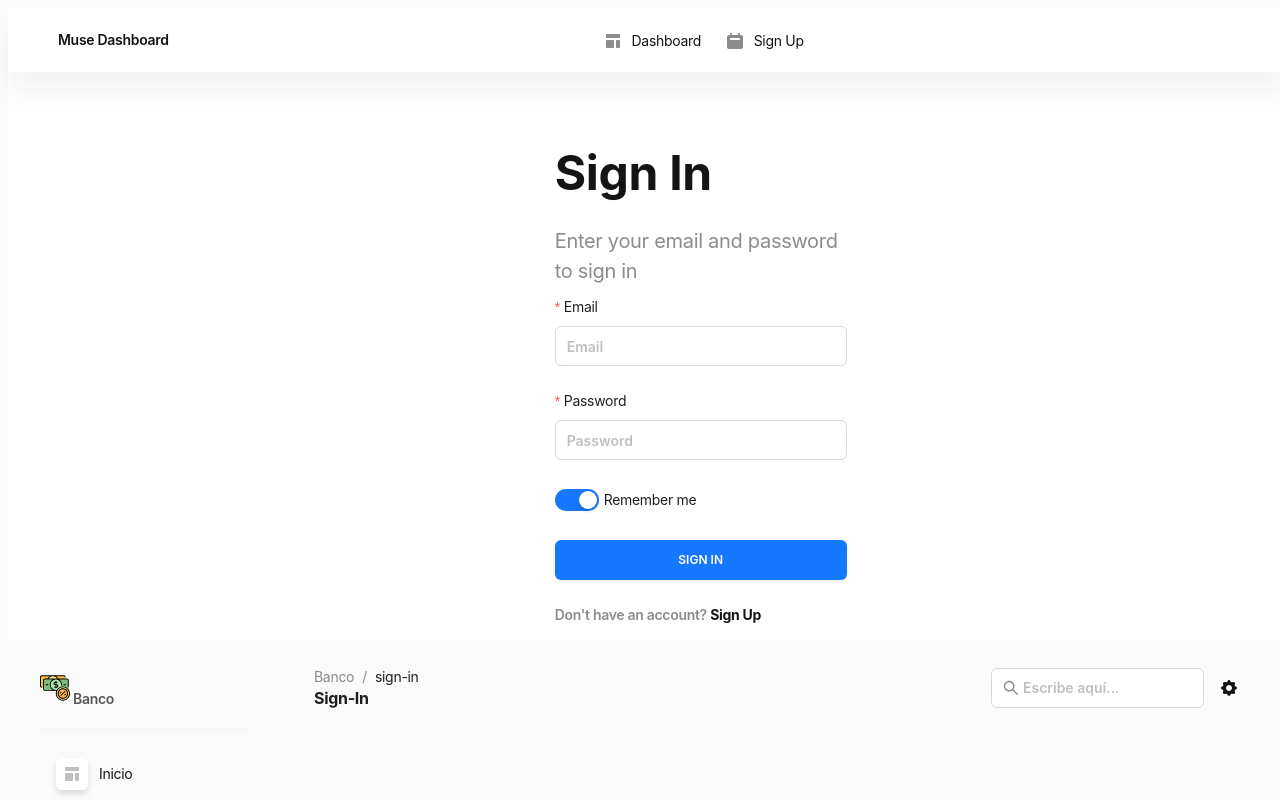
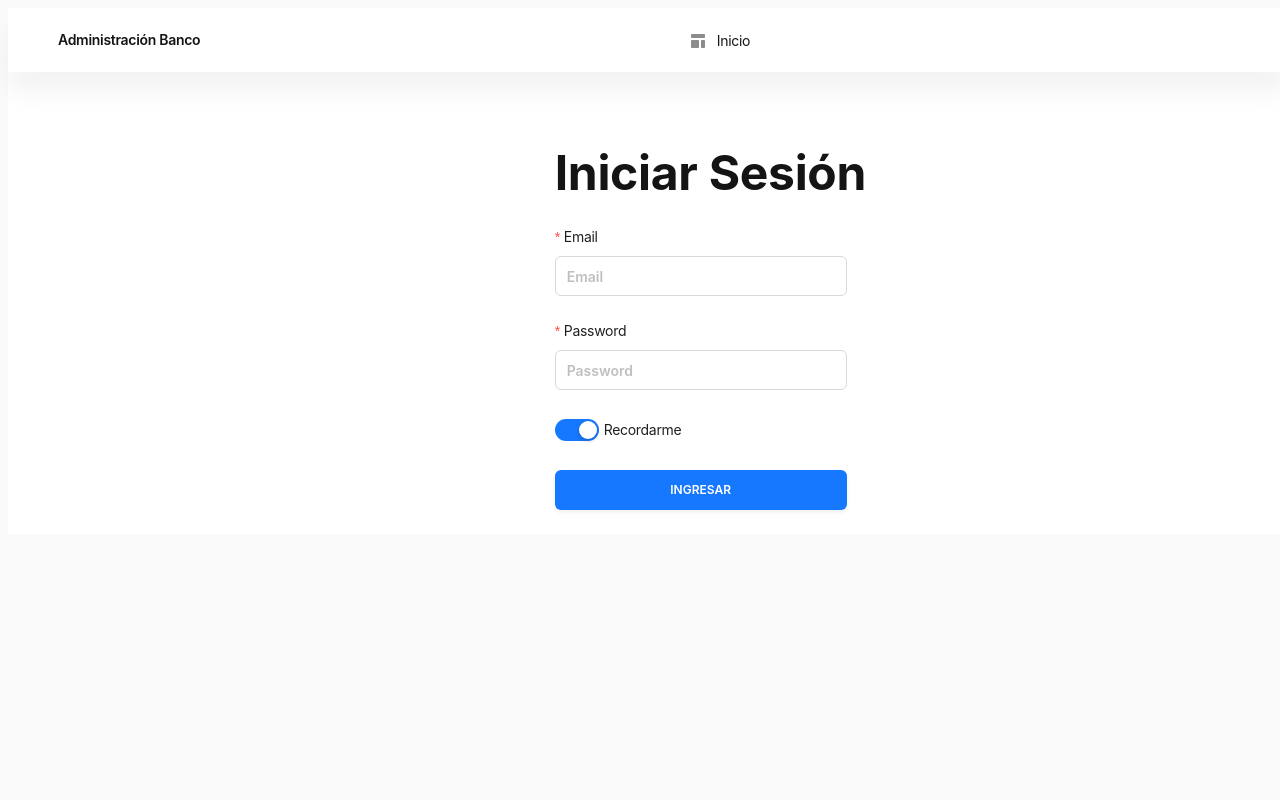
Before and after one commit to andypar/banco-front, a React (Create React App) app: page /sign-in in a window 1280 px wide. Shown: the top 800 px of the page. Built offline with nearby package versions, Linux system fonts and the light colour scheme; what lscache would draw is missing.

Commit message:
Sign In setup

```diff
--- a/src/layout/Main.js
+++ b/src/layout/Main.js
@@ -29,6 +29,12 @@ function Main({ children }) {
     }
   }, [pathname]);
 
+
+// Para que no se me extienda el login hasta Main
+  if(pathname === 'sign-in'){
+    return (<></>)
+  }
+
   return (
     <Layout
       className={`layout-dashboard ${
@@ -36,6 +42,7 @@ function Main({ children }) {
       }
       `}
     >
+
       <Drawer
         title={false}
         placement={placement === "right" ? "left" : "right"}
--- a/src/modules/AppStatus.js
+++ b/src/modules/AppStatus.js
@@ -4,14 +4,6 @@ import userService from "../services/users";
 import localStorage from "../services/localStorage";
 
 function AppStatus() {
-	// const [status, setStatus] = useState("");
-	// useEffect(() => {
-	// 	async function fetchData() {
-	// 		const response = await axios.get("http://localhost:4000");
-	// 		setStatus(response.data);
-	// 	}
-	// 	fetchData();
-	// }, []);
 
 	const [token, setToken] = useState({});
 	useEffect(() => {
@@ -19,7 +11,8 @@ function AppStatus() {
 			try {
 				const userLogged = localStorage.get();
 				if (!userLogged) {
-					const response = await userService.createGlarriera2Token();
+					// const response = await userService.createGlarriera2Token();
+					const response = await userService.login();
 					console.log(response)
 					if (response.token) {
 						const payload = { token: response.token, user: response.user };
--- a/src/modules/SignIn.js
+++ b/src/modules/SignIn.js
@@ -1,5 +1,3 @@
-
-
 import React, { Component } from "react";
 import { Link } from "react-router-dom";
 import {
@@ -13,22 +11,16 @@ import {
   Input,
   Switch,
 } from "antd";
-import signinbg from "../assets/images/img-signin.jpg";
-import {
-  DribbbleOutlined,
-  TwitterOutlined,
-  InstagramOutlined,
-  GithubOutlined,
-} from "@ant-design/icons";
+
 function onChange(checked) {
   console.log(`switch to ${checked}`);
 }
 const { Title } = Typography;
-const { Header, Footer, Content } = Layout;
-
+const { Header, Content } = Layout;
 
 const template = [
-  <svg key= "1"
+  <svg
+    key="1"
     data-v-4ebdc598=""
     width="20"
     height="20"
@@ -57,26 +49,6 @@ const template = [
   </svg>,
 ];
 
-const signup = [
-  <svg key= "2"
-    data-v-4ebdc598=""
-    width="20"
-    height="20"
-    viewBox="0 0 20 20"
-    fill="none"
-    xmlns="http://www.w3.org/2000/svg"
-  >
-    <path
-      data-v-4ebdc598=""
-      fillRule="evenodd"
-      clipRule="evenodd"
-      d="M6 2C5.44772 2 5 2.44772 5 3V4H4C2.89543 4 2 4.89543 2 6V16C2 17.1046 2.89543 18 4 18H16C17.1046 18 18 17.1046 18 16V6C18 4.89543 17.1046 4 16 4H15V3C15 2.44772 14.5523 2 14 2C13.4477 2 13 2.44772 13 3V4H7V3C7 2.44772 6.55228 2 6 2ZM6 7C5.44772 7 5 7.44772 5 8C5 8.55228 5.44772 9 6 9H14C14.5523 9 15 8.55228 15 8C15 7.44772 14.5523 7 14 7H6Z"
-      fill="#111827"
-      className="fill-muted"
-    ></path>
-  </svg>,
-];
-
 export default class SignIn extends Component {
   render() {
     const onFinish = (values) => {
@@ -92,27 +64,18 @@ export default class SignIn extends Component {
         <Layout className="layout-default layout-signin">
           <Header>
             <div className="header-col header-brand">
-              <h5>Muse Dashboard</h5>
+              <h5>Administración Banco</h5>
             </div>
             <div className="header-col header-nav">
               <Menu mode="horizontal" defaultSelectedKeys={["1"]}>
                 <Menu.Item key="1">
                   <Link to="/dashboard">
                     {template}
-                    <span> Dashboard</span>
+                    <span> Inicio</span>
                   </Link>
                 </Menu.Item>
-
-                <Menu.Item key="3">
-                  <Link to="/sign-up">
-                    {signup}
-                    <span> Sign Up</span>
-                  </Link>
-                </Menu.Item>
-
               </Menu>
             </div>
-
           </Header>
           <Content className="signin">
             <Row gutter={[24, 0]} justify="space-around">
@@ -121,10 +84,7 @@ export default class SignIn extends Component {
                 lg={{ span: 6, offset: 2 }}
                 md={{ span: 12 }}
               >
-                <Title className="mb-15">Sign In</Title>
-                <Title className="font-regular text-muted" level={5}>
-                  Enter your email and password to sign in
-                </Title>
+                <Title className="mb-15">Iniciar Sesión</Title>
                 <Form
                   onFinish={onFinish}
                   onFinishFailed={onFinishFailed}
@@ -159,41 +119,22 @@ export default class SignIn extends Component {
                     <Input placeholder="Password" />
                   </Form.Item>
 
-                  <Form.Item
-                    name="remember"
-                    className="aligin-center"
-                    valuePropName="checked"
-                  >
-                    <Switch defaultChecked onChange={onChange} />
-                    Remember me
+                  <Form.Item className="aligin-center" valuePropName="checked">
+                    <Switch
+                      name="remember"
+                      defaultChecked
+                      onChange={onChange}
+                    />
+                    Recordarme
                   </Form.Item>
 
                   <Form.Item>
-                    <Button
-                      type="primary"
-                      htmlType="submit"
-                      style={{ width: "100%" }}
-                    >
-                      SIGN IN
+                    <Button type="primary" style={{ width: "100%" }}>
+                      INGRESAR
                     </Button>
                   </Form.Item>
-                  <p className="font-semibold text-muted">
-                    Don't have an account?{" "}
-                    <Link to="/sign-up" className="text-dark font-bold">
-                      Sign Up
-                    </Link>
-                  </p>
                 </Form>
               </Col>
-              {/* <Col
-                className="sign-img"
-                style={{ padding: 12 }}
-                xs={{ span: 24 }}
-                lg={{ span: 12 }}
-                md={{ span: 12 }}
-              >
-                <img src={signinbg} alt="" />
-              </Col> */}
             </Row>
           </Content>
         </Layout>
--- a/src/services/users.js
+++ b/src/services/users.js
@@ -21,10 +21,13 @@ userService.getUserById = async function (id) {
 	return userInfo
 };
 
-userService.createGlarriera2Token = () =>
-	api.post("/login", {
-		username: "andypar29",
-		password: "Perritos123!",
-	});
+// userService.createGlarriera2Token = () =>
+// 	api.post("/login", {
+// 		username: "andypar29",
+// 		password: "Perritos123!",
+// 	});
+
+userService.login = () =>
+api.post("/login", {});
 
 export default userService;
```
